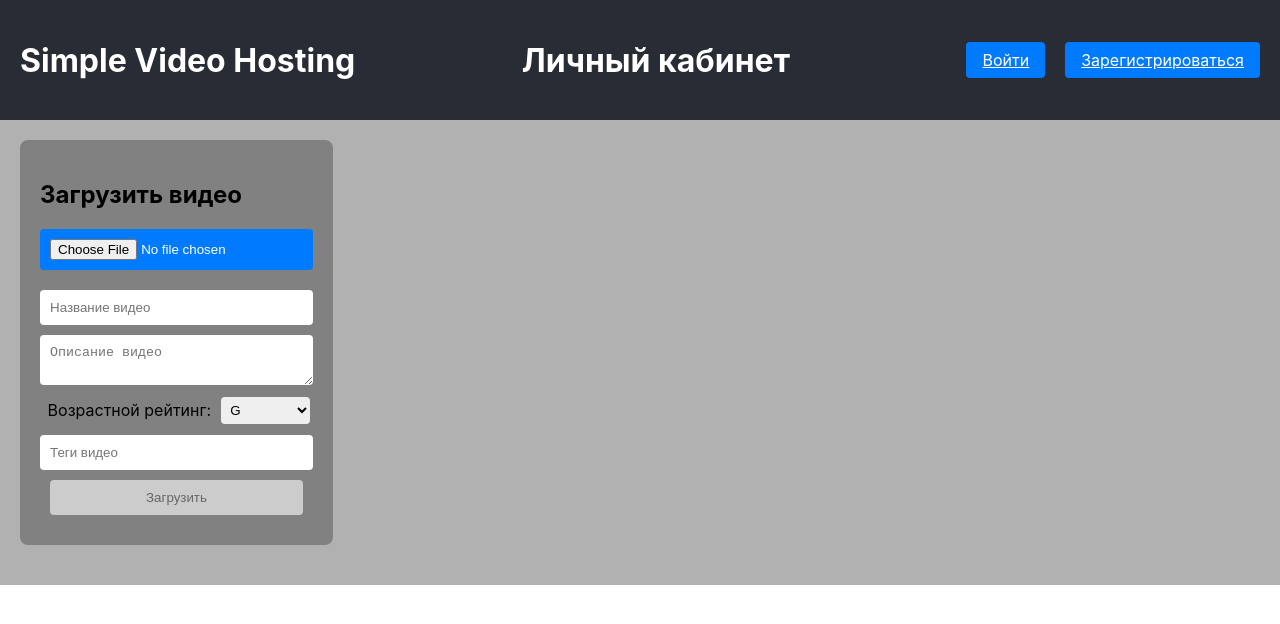
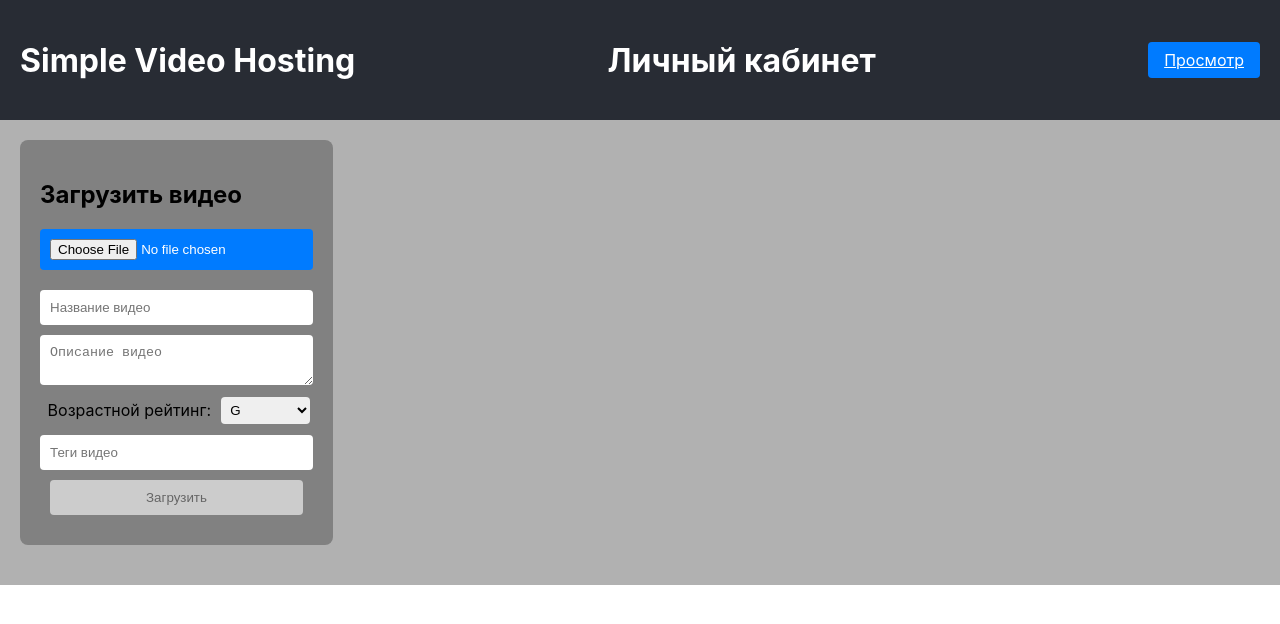
Before and after one commit to SidorovichPavel/svh_client, a React (Create React App) app: page /profile in a window 1280 px wide. Shown: the top 624 px of the page. Built offline with nearby package versions, Linux system fonts and the light colour scheme.

Commit message:
refactor

```diff
--- a/src/Components/Header/Header.tsx
+++ b/src/Components/Header/Header.tsx
@@ -3,11 +3,21 @@ import './Header.css';
 
 import { Link } from 'react-router-dom';
 
+interface ILink {
+  id: string;
+  path: string;
+}
+
 interface IHeader {
   page_title: string;
+  actions: ILink[];
 }
 
-const Header: React.FC<IHeader> = ({ page_title }) => {
+const guest_header_context = new Map<string, React.JSX.Element>();
+guest_header_context.set('Вход', <Link to="/login" className="Header-button">Войти</Link>);
+guest_header_context.set('Регистрация', <Link to="/register" className="Header-button">Зарегистрироваться</Link>);
+
+const Header: React.FC<IHeader> = ({ page_title, actions: content }) => {
 
   const app_title = "Simple Video Hosting";
   const token = localStorage.getItem("token");
@@ -21,15 +31,9 @@ const Header: React.FC<IHeader> = ({ page_title }) => {
         <h1>{page_title}</h1>
       </div>
       <div className="Header-actions">
-        {token ?
-          <div>
-            <Link to={"/profile"} className='btn btn-primary Header-button'>Личный кабинет</Link>
-          </div>
-          :
-          <div>
-            <Link to="/login" className="btn btn-primary Header-button">Войти</Link>
-            <Link to="/register" className="btn btn-primary Header-button">Зарегистрироваться</Link>
-          </div>}
+        {content.map(e => (
+          <Link to={e.path} className="Header-button">{e.id}</Link>
+        ))}
       </div>
     </header>
   );
--- a/src/Pages/Profile/Profile.tsx
+++ b/src/Pages/Profile/Profile.tsx
@@ -4,14 +4,22 @@ import './Profile.css';
 import Header from '../../Components/Header/Header';
 import UploadForm from '../../Components/UploadForm/UploadForm';
 
+interface ILink {
+  id: string;
+  path: string;
+}
+
+const header_context: ILink[] = [
+  { id: "Просмотр", path: "/" }
+];
 
 const ProfilePage: React.FC = () => {
 
-
+  const token = localStorage.getItem("token");
 
   return (
-    <div className="ProfilePage">
-      <Header page_title='Личный кабинет' />
+    <div className="ProfilePage" >
+      <Header page_title='Личный кабинет' actions={header_context} />
       <div className="LeftPane">
         {<UploadForm />}
       </div>
--- a/src/Pages/Watch/Watch.tsx
+++ b/src/Pages/Watch/Watch.tsx
@@ -1,6 +1,7 @@
 import React, { useState } from 'react';
 import './Watch.css';
 
+import { Link } from 'react-router-dom';
 import Header from '../../Components/Header/Header';
 import VideoPlayer from '../../Components/Player/Player';
 import VideoListForm from '../../Components/VideoListForm/VideoListForm';
@@ -11,6 +12,20 @@ interface Video {
   description: string;
 }
 
+interface ILink {
+  id: string;
+  path: string;
+}
+
+const auth_header_actions: ILink[] = [
+  { id: "Личный кабинет", path: "/profile" }
+];
+
+const notauth_header_actions: ILink[] = [
+  { id: "Вход", path: "/login" },
+  { id: "Регистрация", path: "/register" },
+]
+
 const Watch: React.FC = () => {
 
   const [video, setVideo] = useState<Video | null>(null);
@@ -19,9 +34,11 @@ const Watch: React.FC = () => {
     setVideo({ id, title, description });
   }
 
+  const token = localStorage.getItem("token");
+
   return (
     <div className="Watch">
-      <Header page_title='Просмотр' />
+      <Header page_title='Просмотр' actions={token ? auth_header_actions : notauth_header_actions} />
       <main className="Main-content">
         <div className="Video-player">
           {video && <VideoPlayer url={`http://localhost:8090/api/playback/${video.id}/manifest.mpd`} />}
--- a/src/Pages/Welcome/Welcome.tsx
+++ b/src/Pages/Welcome/Welcome.tsx
@@ -1,6 +1,4 @@
 import React from "react";
-import LoginForm from '../../Components/LoginForm/LoginForm';
-
 import './Welcome.css';
 
 interface ILoginProps {
```
